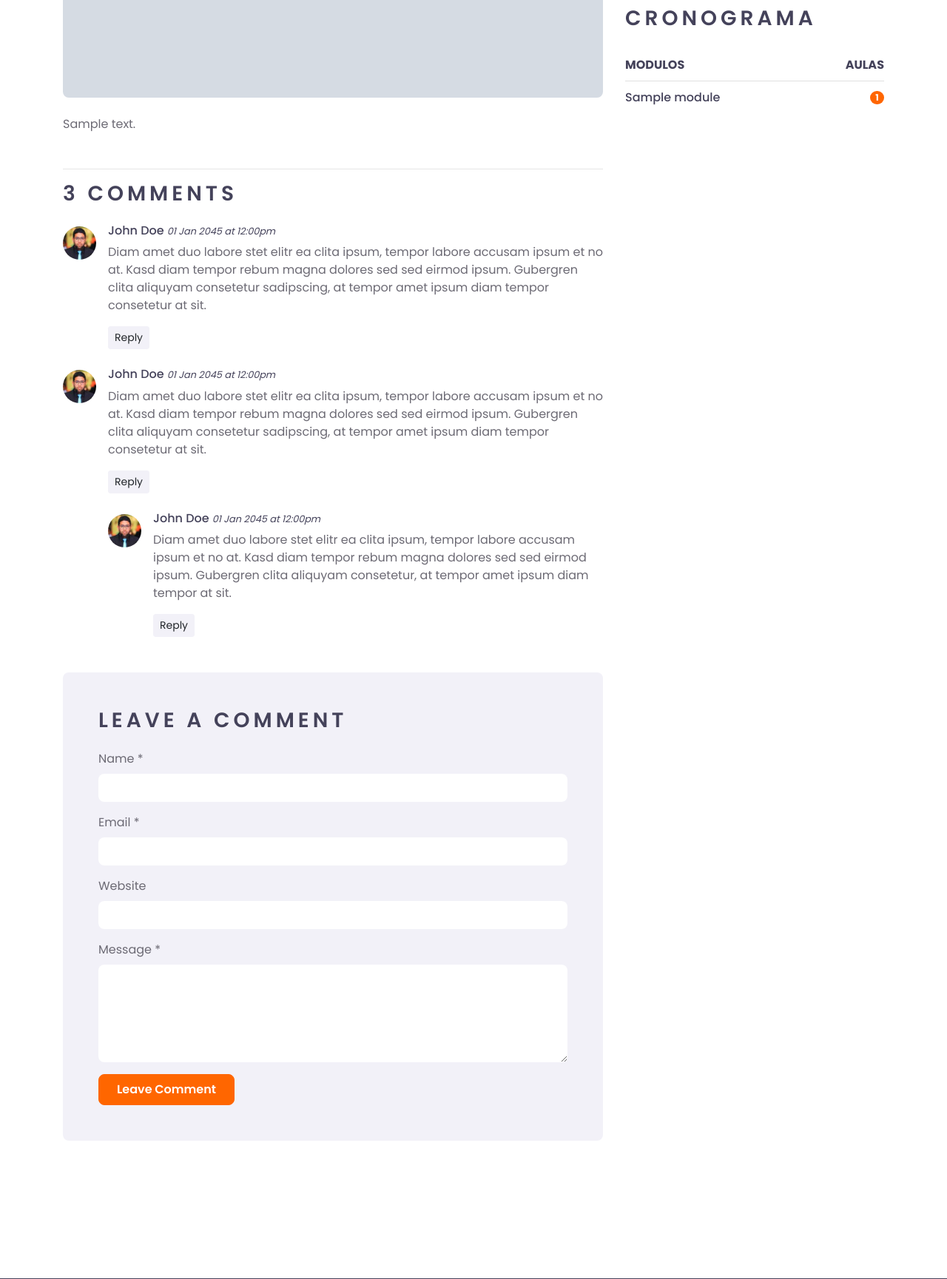
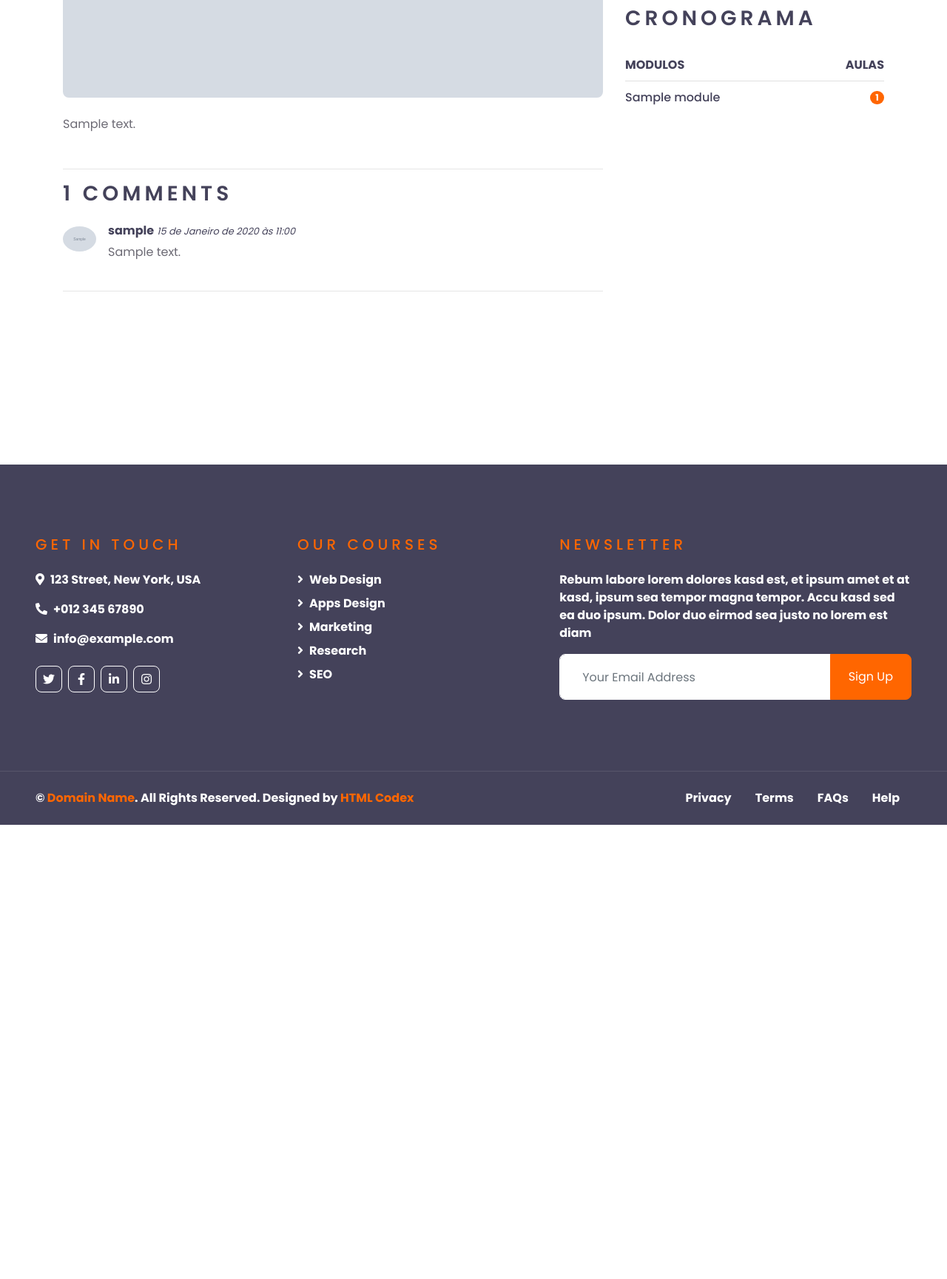
Before and after one commit to Samuel123-456/Ndakusoka, a Django app: a page that uses templates/course/single.html in a window 1280 px wide. Shown: the part 840-2569 px from the top of the page at 74% size. After the commit the page ends 1955 px from the top, so only its background shows below. Run offline with Django 5.2, Linux system fonts and the light colour scheme; tables that the repository leaves empty hold one stand-in row (values such as "Sample post"); grey boxes marked "Sample" are stand-in pictures; some libraries are stand-ins or nearby versions.

Commit message:
create a model comment for singleviewcourse page and added a comments.js for comments behaver

```diff
--- /dev/null
+++ b/assets/js/comment.js
@@ -0,0 +1,20 @@
+var text_area = document.getElementById('input-comment')
+var btn_comment = document.getElementById('btn-comment')
+
+
+if (text_area.value.length > 0 ){
+      btn_comment.style.display = 'flex'
+}else {
+      btn_comment.style.display = 'none'
+}
+
+
+text_area.addEventListener('focusin', () => {
+      btn_comment.style.display = 'flex'
+})
+
+text_area.addEventListener('focusout', () => {
+      if (! text_area.value.length > 0 ){
+            btn_comment.style.display = 'none'
+      }
+})
--- a/controls/control_signin.py
+++ b/controls/control_signin.py
@@ -2,7 +2,7 @@ from django.contrib.auth.models import User
 from django.contrib.auth import authenticate, logout
 from django.contrib import messages
 
-class Control():
+class Control:
       def __init__(self, request=None):
             self.request = request
             self.email = self.request.POST.get('email')
--- a/course/views.py
+++ b/course/views.py
@@ -1,5 +1,10 @@
 from django.shortcuts import render, redirect
-from course.models import Course, Module
+from course.models import (
+      Course,
+      Module,
+      Comment
+)
+from django.views import View
 
 # Create your views here.
 def viewCourses(request):
@@ -14,15 +19,21 @@ def viewCourses(request):
 def viewCourseSingle(request, slug):
       template_name = 'course/single.html'
       ctx = {}
+
       course = Course.objects.filter(slug=slug)
+
+      print(request)
 
       if not course.exists():
             return redirect('course')
 
       course = course.first()
       modules = Module.objects.filter(course=course)
+      commets = Comment.objects.filter(course=course)
 
       ctx['course'] = course
       ctx['modules'] = modules
+      ctx['comments'] = commets.order_by('date_commented')
+
 
       return render(request, template_name, ctx)
--- a/student/models.py
+++ b/student/models.py
@@ -10,7 +10,7 @@ class Student(models.Model):
       Model Student
             def: Referente ao aluno a ser matriculado no site
 
-      Atributos
+      Attributos
             user (User): indica que um estudante e um e apenas um User
                   -> username, password, email, first_name, last_name, date_joined
             birth_date (date): data de nascimento do aluno
@@ -21,7 +21,8 @@ class Student(models.Model):
             bio (str): descricao sobre o aluno
             slug (slug): indentificador na url
             token (str): chave que vai servir para alguns acessos
-      Metodos
+
+      Methods
             __str__ : returna o nome de usuario do aluno
             save : cria um slug para aluno antes de salvar
 
--- a/templates/course/single.html
+++ b/templates/course/single.html
@@ -23,69 +23,46 @@
                     {% comment %} #TODO: SO PODE COMENTA QUEM FOR ALUNO DESTE CURSO {% endcomment %}
                     <!-- Comment List -->
                     <div class="mb-5">
-                        <h3 class="text-uppercase mb-4" style="letter-spacing: 5px;">3 Comments</h3>
-                        <div class="media mb-4">
-                            <img src="img/user.jpg" alt="Image" class="img-fluid rounded-circle mr-3 mt-1"
-                                style="width: 45px;">
-                            <div class="media-body">
-                                <h6>John Doe <small><i>01 Jan 2045 at 12:00pm</i></small></h6>
-                                <p>Diam amet duo labore stet elitr ea clita ipsum, tempor labore accusam ipsum et no at.
-                                    Kasd diam tempor rebum magna dolores sed sed eirmod ipsum. Gubergren clita aliquyam
-                                    consetetur sadipscing, at tempor amet ipsum diam tempor consetetur at sit.</p>
-                                <button class="btn btn-sm btn-secondary">Reply</button>
-                            </div>
-                        </div>
-                        <div class="media mb-4">
-                            <img src="img/user.jpg" alt="Image" class="img-fluid rounded-circle mr-3 mt-1"
-                                style="width: 45px;">
-                            <div class="media-body">
-                                <h6>John Doe <small><i>01 Jan 2045 at 12:00pm</i></small></h6>
-                                <p>Diam amet duo labore stet elitr ea clita ipsum, tempor labore accusam ipsum et no at.
-                                    Kasd diam tempor rebum magna dolores sed sed eirmod ipsum. Gubergren clita aliquyam
-                                    consetetur sadipscing, at tempor amet ipsum diam tempor consetetur at sit.</p>
-                                <button class="btn btn-sm btn-secondary">Reply</button>
-                                <div class="media mt-4">
-                                    <img src="img/user.jpg" alt="Image" class="img-fluid rounded-circle mr-3 mt-1"
+                        <h3 class="text-uppercase mb-4" style="letter-spacing: 5px;">{{course.get_total_comments}} Comments</h3>
+
+                        {% for comment in comments %}
+                            {% if comment.is_active %}
+                                <div class="media mb-4">
+                                    <img src="{{comment.get_author_by_user.profile_image.url}}" alt="Image" class="img-fluid rounded-circle mr-3 mt-1"
                                         style="width: 45px;">
                                     <div class="media-body">
-                                        <h6>John Doe <small><i>01 Jan 2045 at 12:00pm</i></small></h6>
-                                        <p>Diam amet duo labore stet elitr ea clita ipsum, tempor labore accusam ipsum
-                                            et no at. Kasd diam tempor rebum magna dolores sed sed eirmod ipsum.
-                                            Gubergren clita aliquyam consetetur, at tempor amet ipsum diam tempor at
-                                            sit.</p>
-                                        <button class="btn btn-sm btn-secondary">Reply</button>
+                                        <h6><strong>{{comment.author}}</strong> <small><i>{{comment.date_commented}}</i></small></h6>
+                                        <p>{{comment.text}}</p>
+
+                                        {# #TODO: COLOCAR ICON DE TRASH #}
+                                        {% if request.user == comment.get_author_by_user.user %}
+                                            <button class="btn btn-sm btn-danger ">Remove</button>
+                                        {% endif %}
                                     </div>
                                 </div>
-                            </div>
-                        </div>
+                                <hr>
+                            {% endif %}
+                        {% endfor %}
                     </div>
 
+                    {% if request.user.is_authenticated %}
                     <!-- Comment Form -->
                     <div class="bg-secondary rounded p-5">
                         <h3 class="text-uppercase mb-4" style="letter-spacing: 5px;">Leave a comment</h3>
-                        <form>
+
+                        {# #TODO: UTILIZAR HTMX PARA MENSAGENS EM TEMPO REAL #}
+                        <form method="post">
+                            {% csrf_token %}
                             <div class="form-group">
-                                <label for="name">Name *</label>
-                                <input type="text" class="form-control border-0" id="name">
+                                <input type='text' id="input-comment"  class="form-control border-0">
                             </div>
-                            <div class="form-group">
-                                <label for="email">Email *</label>
-                                <input type="email" class="form-control border-0" id="email">
-                            </div>
-                            <div class="form-group">
-                                <label for="website">Website</label>
-                                <input type="url" class="form-control border-0" id="website">
+                            <div class="form-group mb-0">
+                                <input type="submit" id='btn-comment' value="Leave Comment" class="btn btn-primary py-md-2 px-md-4 font-weight-semi-bold">
                             </div>
 
-                            <div class="form-group">
-                                <label for="message">Message *</label>
-                                <textarea id="message" cols="30" rows="5" class="form-control border-0"></textarea>
-                            </div>
-                            <div class="form-group mb-0">
-                                <input type="submit" value="Leave Comment" class="btn btn-primary py-md-2 px-md-4 font-weight-semi-bold">
-                            </div>
                         </form>
                     </div>
+                    {% endif %}
                 </div>
 
                 <div class="col-lg-4 mt-5 mt-lg-0">
@@ -142,5 +119,10 @@
     </div>
     <!-- Detail End -->
 
+    {% block 'jsfiles' %}
+    <script src="{% static "js/comment.js" %}"></script>
+    {% endblock 'jsfiles' %}
+
+
 
 {% endblock 'conteudo' %}
```
Also changed, not shown: course/admin.py (+6 -1 lines), course/comments.py (added, +16 -0 lines), course/models.py (+88 -3 lines), course/migrations/0008_chat_comment.py (added), course/migrations/0009_remove_comment_chat_comment_course.py (added).
